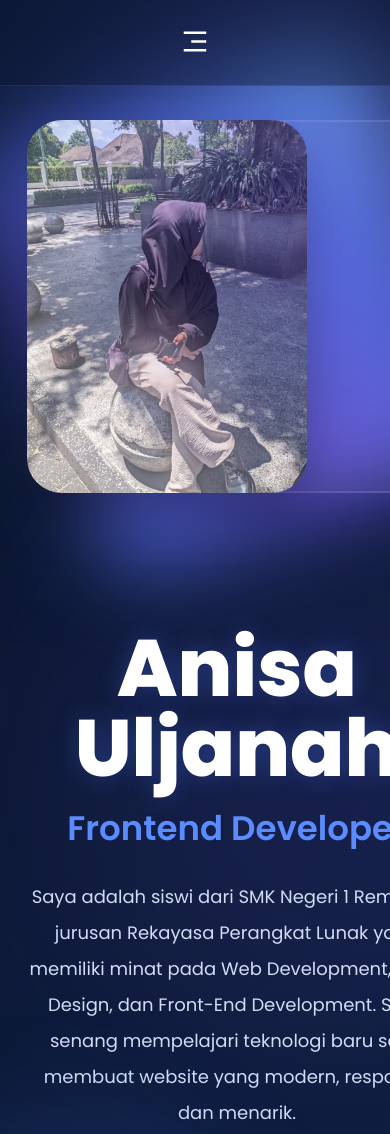
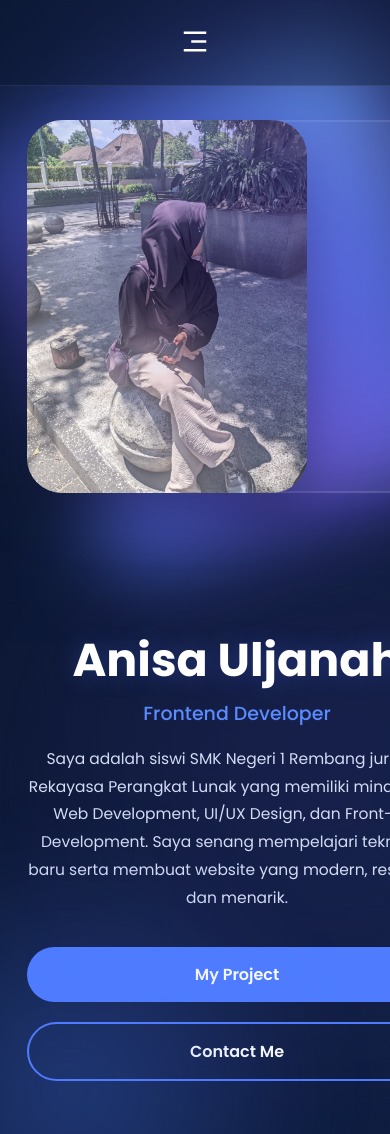
Before and after one commit to anisauljanahjanah-ctrl/Portofolio, a plain HTML site: page index.html in a window 390 px wide. Shown: the top 1134 px of the page. Drawn offline with nearby package versions, Linux system fonts and the light colour scheme.

Commit message:
Update portfolio

```diff
--- a/index.html
+++ b/index.html
@@ -61,19 +61,15 @@
 
         <div class="home-content scroll-reveal">
 
-            <h1>
-                Anisa Uljanah
-            </h1>
+    <h1>Anisa Uljanah</h1>
 
-            <h3>
-                <span id="typing"></span>
-            </h3>
+    <h3>
+        <span id="typing"></span>
+    </h3>
 
-            <p class="description">
-
-                Saya adalah siswi dari SMK Negeri 1 Rembang jurusan Rekayasa Perangkat Lunak yang memiliki minat pada Web Development, UI/UX Design, dan Front-End Development. Saya senang mempelajari teknologi baru serta membuat website yang modern, responsif, dan menarik.
-
-            </p>
+    <p class="description">
+        Saya adalah siswi SMK Negeri 1 Rembang jurusan Rekayasa Perangkat Lunak yang memiliki minat pada Web Development, UI/UX Design, dan Front-End Development. Saya senang mempelajari teknologi baru serta membuat website yang modern, responsif, dan menarik.
+    </p>
 
             <div class="button-group">
 
@@ -123,13 +119,8 @@
 
         <div class="about-content scroll-reveal">
 
-            <span class="about-subtitle">
-                ABOUT ME
-            </span>
+            <span class="about-subtitle">ABOUT ME</span>
 
-            <h2 class="about-title">
-                ABOUT ME
-            </h2>
             <p id="about-typing"></p>
 
             <p id="about-text"></p>
--- a/style.css
+++ b/style.css
@@ -280,28 +280,39 @@ HOME
 
 .home-content h1{
 
-    font-size:72px;
-    font-weight:800;
-    line-height:1.1;
+    font-size:48px;
+
+    font-weight:700;
+
+    line-height:1.2;
+
+    margin-bottom:8px;
+
+}
+
+.home-content h3{
+
+    font-size:20px;
+
+    font-weight:500;
+
+    color:#d6e2ff;
+
     margin-bottom:15px;
 
 }
 
-.home-content h3{
-
-    font-size:32px;
-    font-weight:600;
-    color:#d6e2ff;
-    margin-bottom:25px;
-
-}
-
 .description{
 
-    max-width:620px;
-    font-size:18px;
-    line-height:2;
+    max-width:580px;
+
+    font-size:15px;
+
+    line-height:1.8;
+
     color:#d4dcf5;
+
+    margin-bottom:0;
 
 }
 
@@ -628,36 +639,27 @@ ABOUT
 }
 
 #about-typing{
+    color:#d2d8ea;
+    font-size:15px;
+    line-height:1.8;
+    text-align:left;
+    margin-bottom:15px;
+    min-height:auto;
+}
+
+.about-content p{
+    color:#d2d8ea;
+    line-height:1.8;
+    margin-bottom:15px;
+    font-size:15px;
+}
+
+.about-content strong{
 
     color:#6ea8ff;
-    font-size:24px;
-    margin-bottom:25px;
-    height:35px;
-
-}
-
-.about-content p{
-
-    color:#d2d8ea;
-    line-height:2;
-    margin-bottom:20px;
-    font-size:17px;
-
-}
-
-.about-content strong{
-
-    color:#6ea8ff;
-
-}
-
-.about-title{
-    font-size:55px;
-    color:#6ea8ff;
-    margin-bottom:30px;
-    font-weight:700;
-    letter-spacing:2px;
-}
+
+}
+
 
 #about-typing{
     color:#d2d8ea;
@@ -1535,27 +1537,25 @@ RESPONSIVE
 
     .home-content h1{
 
-    font-size:80px;
-
-    font-weight:800;
-
-    line-height:1;
-
-    color:#ffffff;
-
-    margin:15px 0;
-
-    text-shadow:0 0 25px rgba(79,124,255,.3);
+    font-size:56px;
+
+    font-weight:700;
+
+    line-height:1.2;
+
+    margin-bottom:10px;
 
 }
 
     .home-content h3{
 
-    font-size:34px;
-
-    color:#7ab6ff;
-
-    margin-bottom:25px;
+    font-size:23px;
+
+    font-weight:500;
+
+    color:#d6e2ff;
+
+    margin-bottom:18px;
 
 }
 }
@@ -1752,3 +1752,147 @@ body {
 #form-status.show {
     opacity: 1;
 }
+
+/* =========================================
+   HOME - UKURAN TEKS LEBIH PROPORSIONAL
+   ========================================= */
+
+.home-content h1{
+    font-size:64px;
+    font-weight:700;
+    line-height:1.15;
+    margin:10px 0;
+}
+
+.home-content h3{
+    font-size:21px;
+    margin-bottom:18px;
+}
+
+.description{
+    max-width:600px;
+    font-size:17px;
+    line-height:1.8;
+}
+
+/* =========================================
+   HOME - UKURAN TEKS SEIMBANG
+   ========================================= */
+
+.home-content h1{
+    font-size:64px;
+    font-weight:700;
+    line-height:1.15;
+    margin:10px 0;
+}
+
+.home-content h3{
+    font-size:21px;
+    font-weight:500;
+    line-height:1.5;
+    margin-bottom:18px;
+}
+
+.description{
+    max-width:600px;
+    font-size:17px;
+    line-height:1.8;
+    color:#d4dcf5;
+}
+
+/* =========================================
+   ABOUT - FOTO DISAMAKAN DENGAN HOME
+   ========================================= */
+
+.about-image .image-box{
+    width:420px;
+}
+
+/* ==============================
+   FINAL HOME TEXT
+   ============================== */
+
+.home-content h1{
+    font-size:64px;
+    font-weight:700;
+    line-height:1.15;
+    margin-top:28px;
+    margin-bottom:14px;
+    white-space:nowrap;
+}
+
+.home-content h3{
+    font-size:22px;
+    font-weight:500;
+    line-height:1.5;
+    margin-bottom:20px;
+}
+
+.description{
+    max-width:620px;
+    font-size:18px;
+    line-height:1.85;
+    color:#d4dcf5;
+    margin-bottom:0;
+}
+
+/* Jarak dari "Saya..." ke nama */
+.hello{
+    font-size:19px;
+    margin-bottom:24px;
+}
+
+
+@media(max-width:991px){
+
+    .home-content h1{
+        font-size:58px;
+        line-height:1.15;
+        margin-top:24px;
+        margin-bottom:14px;
+        white-space:normal;
+    }
+
+    .home-content h3{
+        font-size:21px;
+        margin-bottom:18px;
+    }
+
+    .description{
+        max-width:600px;
+        font-size:17px;
+        line-height:1.8;
+    }
+
+    .hello{
+        font-size:18px;
+        margin-bottom:22px;
+    }
+}
+
+
+@media(max-width:500px){
+
+    .home-content h1{
+        font-size:46px;
+        line-height:1.2;
+        margin-top:20px;
+        margin-bottom:12px;
+        white-space:normal;
+    }
+
+    .home-content h3{
+        font-size:19px;
+        margin-bottom:16px;
+    }
+
+    .description{
+        font-size:15.5px;
+        line-height:1.8;
+    }
+
+    .hello{
+        font-size:17px;
+        margin-bottom:20px;
+    }
+}
```
